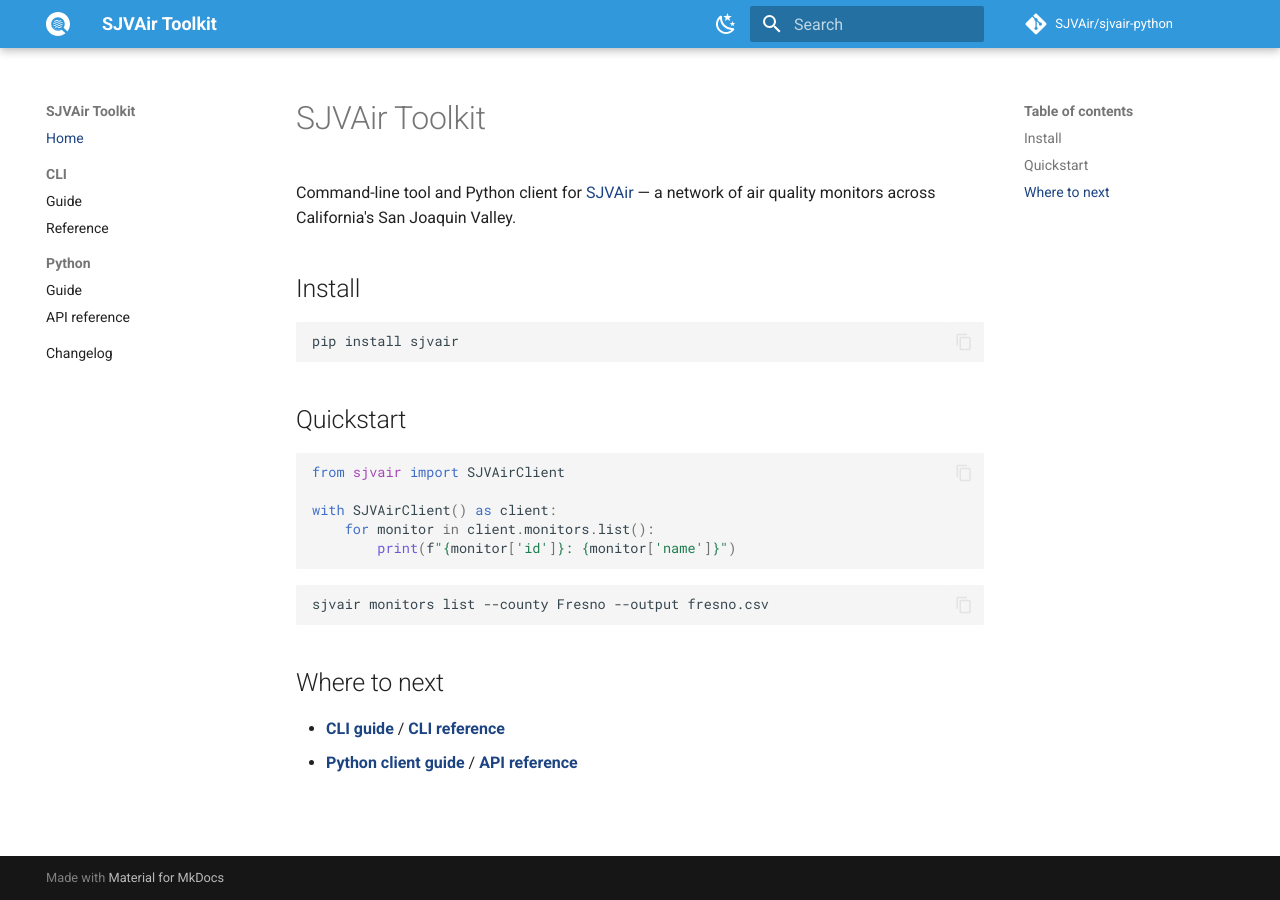
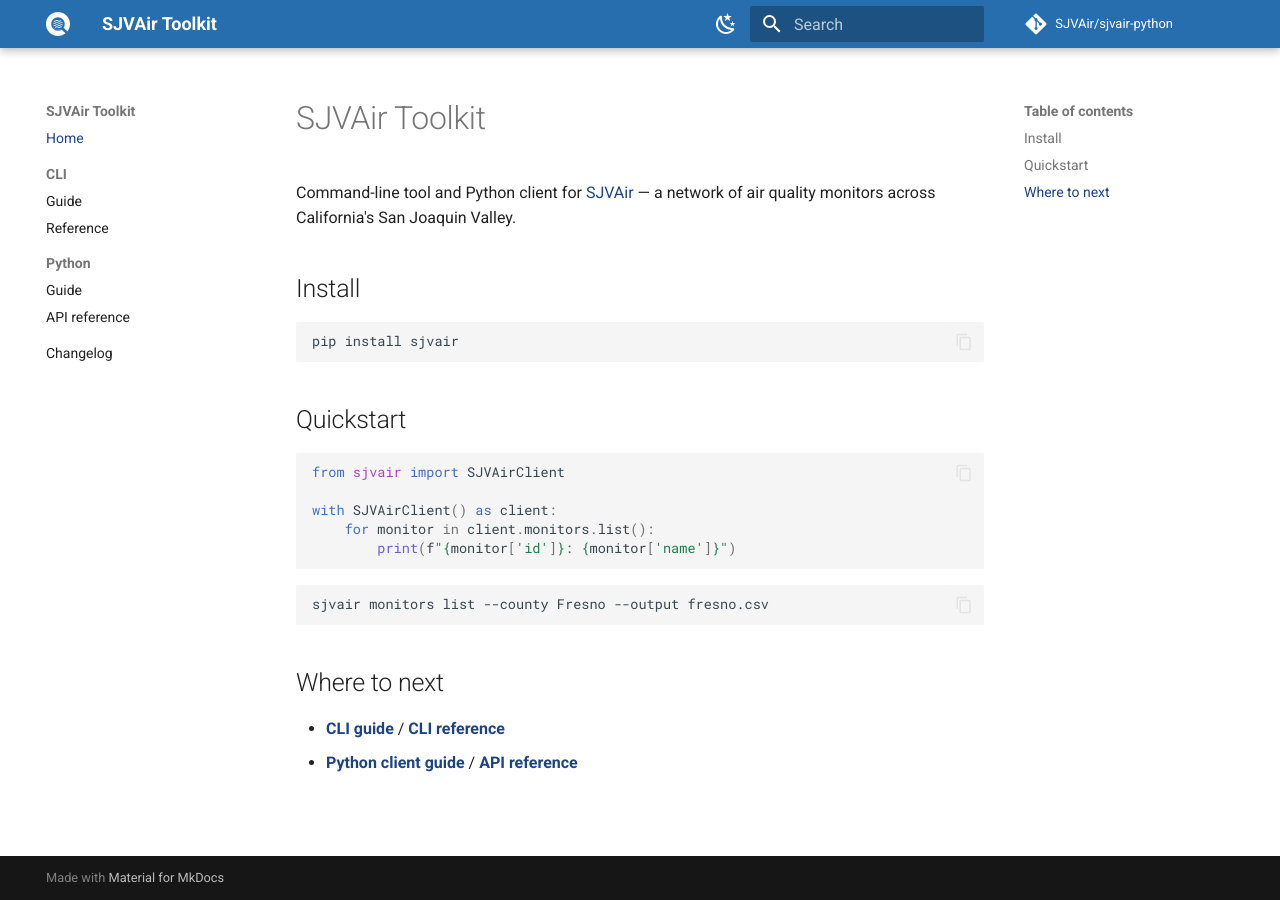
Before and after one commit to SJVAir/sjvair-python, an MkDocs documentation site: the page built from docs/index.md, in a window 1280 px wide. Built offline with MkDocs 1.6.1 and Material for MkDocs 9.7.7, drawn with Linux system fonts in a browser that asks for light colours; comment, search, counter and statistics services are not loaded.

Commit message:
docs: use a mid-tone blue for the docs header

```diff
--- a/docs/stylesheets/extra.css
+++ b/docs/stylesheets/extra.css
@@ -1,17 +1,17 @@
 /* SJVAir brand colors, sampled from sjvair-logo.svg */
 [data-md-color-scheme="default"] {
-  --md-primary-fg-color:        #3298dc;
-  --md-primary-fg-color--light: #5aabe3;
-  --md-primary-fg-color--dark:  #2680c4;
+  --md-primary-fg-color:        #276eaf;
+  --md-primary-fg-color--light: #3a82c2;
+  --md-primary-fg-color--dark:  #1e5a92;
   --md-accent-fg-color:         #1fb9ef;
   /* Navy links so they stay readable on the white background */
   --md-typeset-a-color:         #1c4482;
 }
 
 [data-md-color-scheme="slate"] {
-  --md-primary-fg-color:        #3298dc;
-  --md-primary-fg-color--light: #5aabe3;
-  --md-primary-fg-color--dark:  #2680c4;
+  --md-primary-fg-color:        #276eaf;
+  --md-primary-fg-color--light: #3a82c2;
+  --md-primary-fg-color--dark:  #1e5a92;
   --md-accent-fg-color:         #1fb9ef;
   /* Sky-blue links so they stay readable on the dark background */
   --md-typeset-a-color:         #1fb9ef;
```
